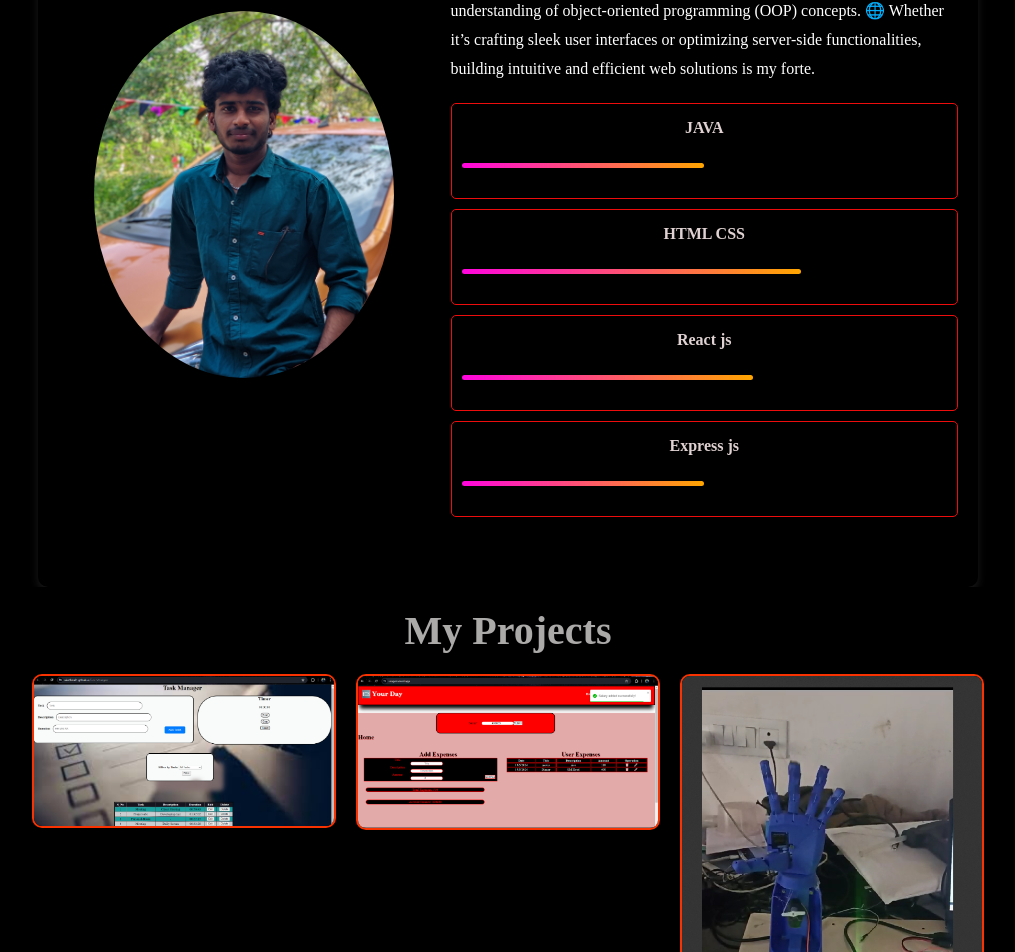
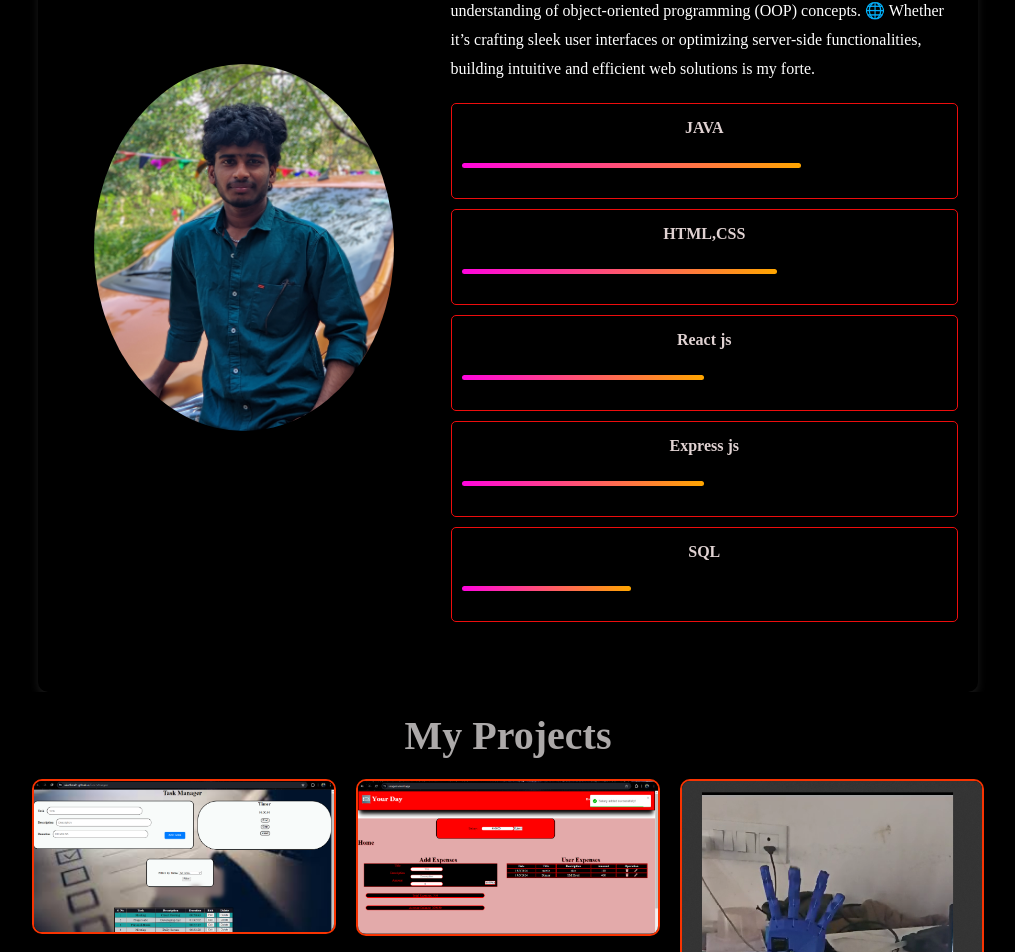
Before and after one commit to Nivethan01/My-Portfolio, a React (Vite) app: page / in a window 1280 px wide. Shown: the part 964-1916 px from the top of the page, without its empty margins (132-1147 px from the left). Built offline with nearby package versions, Linux system fonts and the light colour scheme.

Commit message:
Updation data

```diff
--- a/src/components/About/About.jsx
+++ b/src/components/About/About.jsx
@@ -19,19 +19,23 @@ const About = () => {
             <div className="about-skills">
               <div className="about-skill">
                 <p>JAVA</p>
-                <hr style={{ width: "50%" }} />
-              </div>
-              <div className="about-skill">
-                <p>HTML CSS</p>
                 <hr style={{ width: "70%" }} />
               </div>
               <div className="about-skill">
+                <p>HTML,CSS</p>
+                <hr style={{ width: "65%" }} />
+              </div>
+              <div className="about-skill">
                 <p>React js</p>
-                <hr style={{ width: "60%" }} />
+                <hr style={{ width: "50%" }} />
               </div>
               <div className="about-skill">
                 <p>Express js</p>
                 <hr style={{ width: "50%" }} />
+              </div>
+              <div className="about-skill">
+                <p>SQL</p>
+                <hr style={{ width: "35%" }} />
               </div>
             </div>
           </div>
--- a/src/components/Hero/Hero.css
+++ b/src/components/Hero/Hero.css
@@ -19,6 +19,12 @@
     orange 0.36%,
     rgb(255, 5, 222)
   ); /* Apply gradient border */
+}
+
+:hover.hero{ /* Add hover effect */
+  transform: scale(1.1);
+
+  cursor: pointer;
 }
 
 .hero h1 {
--- a/src/components/Navbar/Navbar.css
+++ b/src/components/Navbar/Navbar.css
@@ -16,6 +16,11 @@
 .logo {
   max-width: 100px;
   height: auto;
+
+}
+:hover.logo{
+  transform: scale(1.9);
+  cursor: pointer;
 }
 
 .nav-menu {
```
